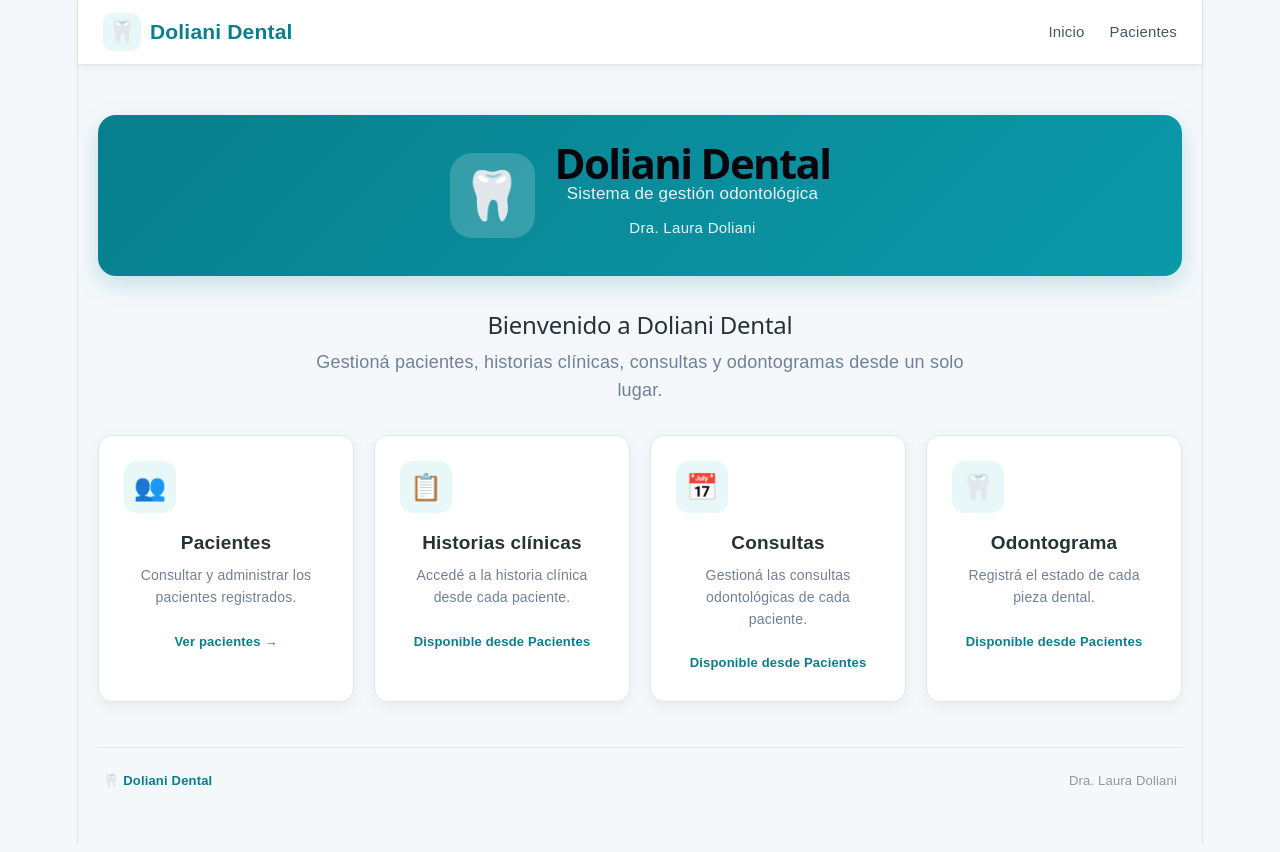
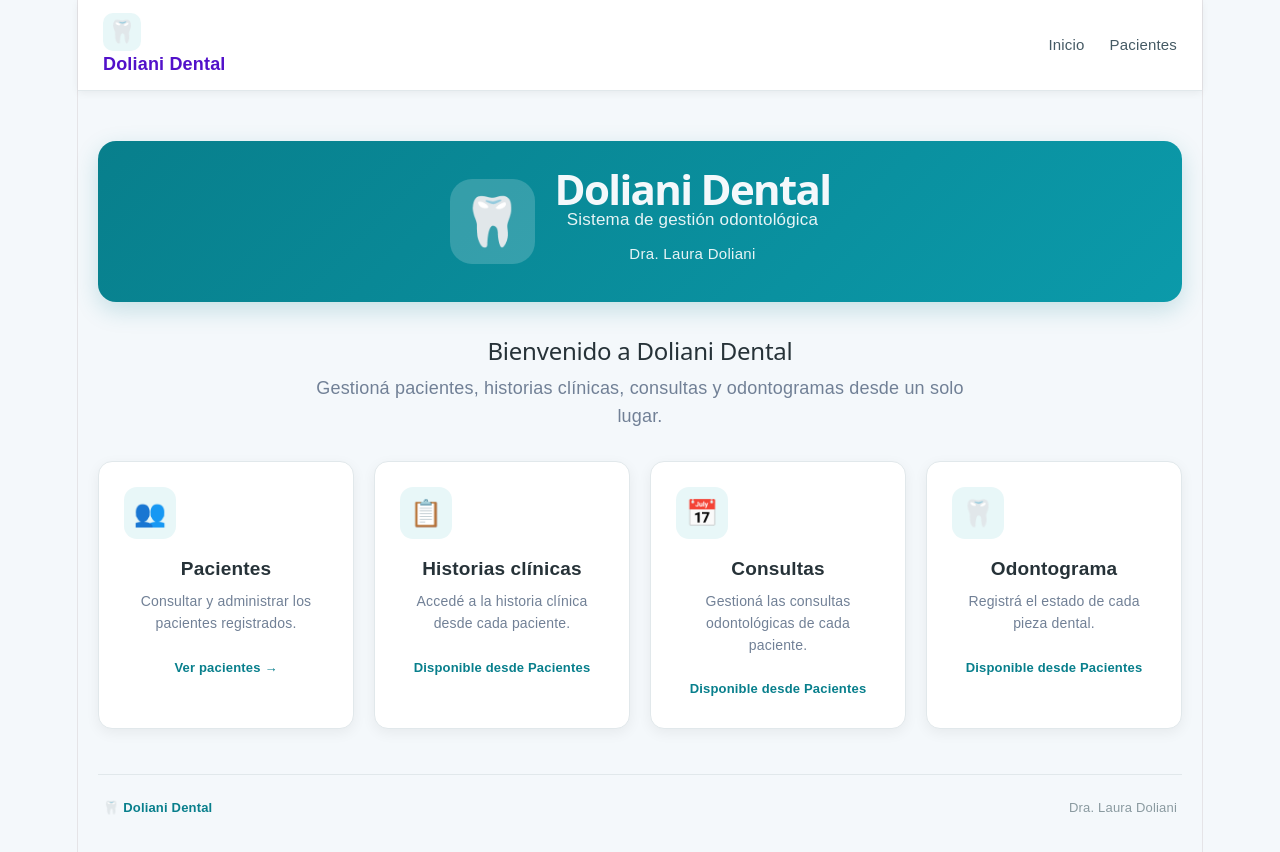
Before and after one commit to sublanco/dentalapp, a React app in the folder frontend/: page / in a window 1280 px wide. Shown: the top 852 px of the page. Built offline with nearby package versions, Linux system fonts and the light colour scheme; the HTML template or start-up script is replaced by a standard one.

Commit message:
Mejoras de diseño

```diff
--- a/frontend/src/App.css
+++ b/frontend/src/App.css
@@ -767,15 +767,10 @@ body {
 }
 
 .dental-brand {
-  display: flex;
-  align-items: center;
-  gap: 9px;
-
+  white-space: nowrap;
+  color: #5211ca;
+  font-weight: 600;
   text-decoration: none;
-  color: #087f8c;
-
-  font-size: 21px;
-  font-weight: 700;
 }
 
 .dental-brand-icon {
@@ -875,7 +870,7 @@ body {
 
 .inicio-hero h1 {
   margin: 0;
-
+  color: #f4f8fb;
   font-size: 42px;
   font-weight: 700;
 }
```
